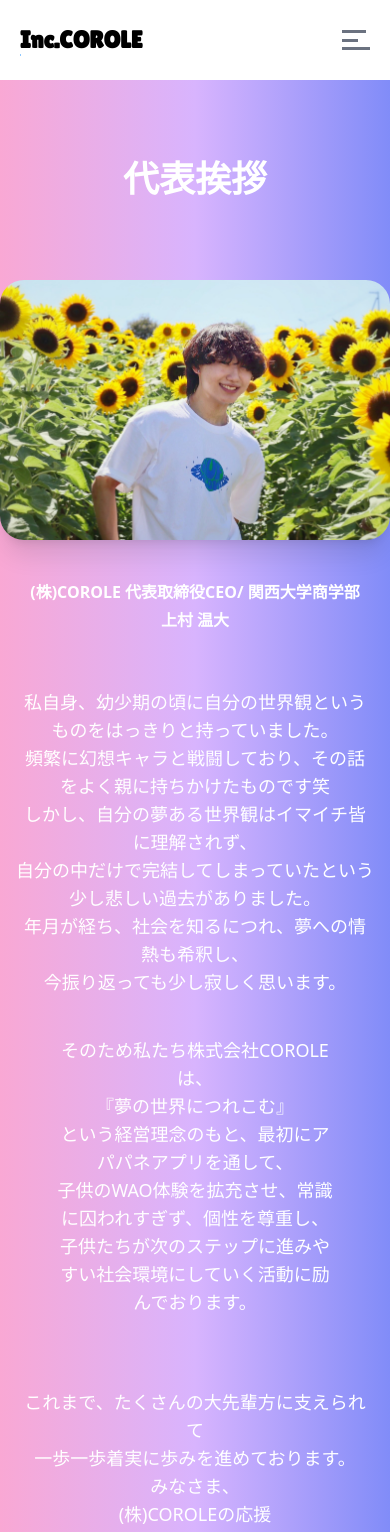
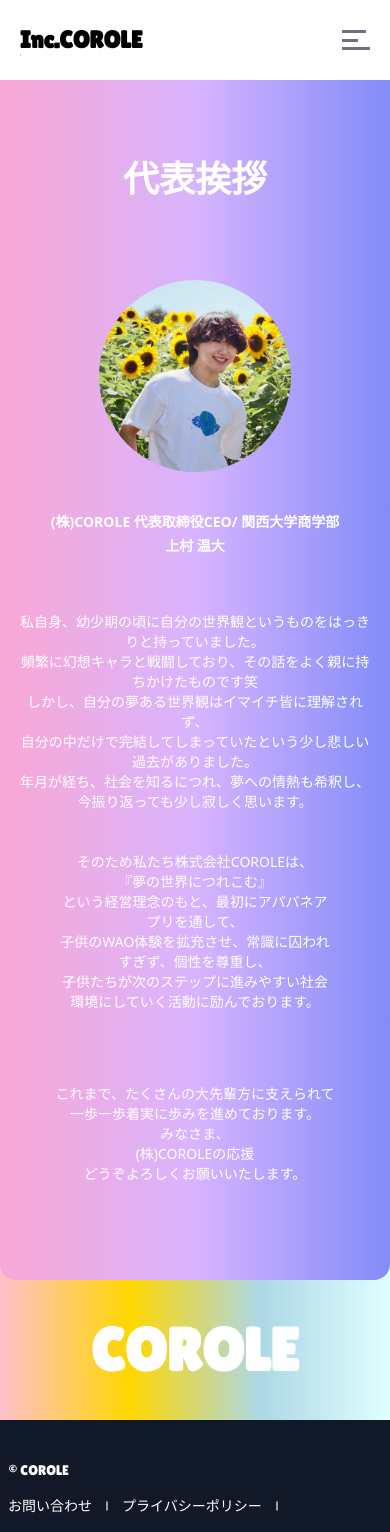
Before and after one commit to COROLE/home_page, a Next.js app: page /director in a window 390 px wide. Shown: the top 1532 px of the page. Built offline with nearby package versions, Linux system fonts and the light colour scheme.

Commit message:
change:アイコンの変更

```diff
--- a/components/Banner.tsx
+++ b/components/Banner.tsx
@@ -22,7 +22,7 @@
 
       <Container>
         <div className="text-white grid md:grid-cols-2 gap-20 place-items-center">
-          {/* left */}
+
           <div className="flex flex-col gap-6">
             <FadeIn>
               <h1 className="text-3xl lg:text-5xl xl:text-6xl font-bold tracking-tighter">
@@ -53,7 +53,6 @@
               </p>
             </FadeIn>
 
-            {/* right */}
           </div>
           <div className="w-full relative flex justify-center items-center gap-6">
             <motion.div
--- a/components/Content.tsx
+++ b/components/Content.tsx
@@ -2,7 +2,7 @@
 
 import React from 'react';
 import Image from 'next/image';
-import { FadeInFromLeft, FadeInFromRight, ScaleInImage } from './FadeIn';
+import FadeIn, { FadeInFromLeft, FadeInFromRight, ScaleInImage } from './FadeIn';
 import smileGirl from "../public/coroleIcon/smileGirl.png";
 import pocPoster from "../public/poster/pocPoster.png";
 
@@ -58,9 +58,9 @@
             </div>
           </FadeInFromLeft>
       ))}
-      <ScaleInImage src={pocPoster.src} alt="pocPoster" width={600} height={400} className="rounded-lg shadow-2xl" priority={true}></ScaleInImage>
-      <div className='mt-10'></div>
-
+            <div className='my-40 transform hover:scale-105 transition-transform duration-300'>
+      <ScaleInImage src={pocPoster.src} alt="pocPoster" width={1000} height={400} className="rounded-lg shadow-2xl" priority={true}></ScaleInImage>
+      </div>
       <div className='flex justify-center items-end mt-20'>
       <Image
                   src={smileGirl}
--- a/components/Greeting.tsx
+++ b/components/Greeting.tsx
@@ -10,28 +10,27 @@
         <h1 className="text-4xl font-bold text-white m-20">代表挨拶</h1>
       </FadeIn>
       <FadeIn>
+        <div className="rounded-full overflow-hidden w-48 h-48 md:rounded-3xl md:w-auto md:h-auto">
           <Image
             src={greeting}
             alt="greeting"
             width={400}
             height={500}
-          className="rounded-3xl shadow-xl md:px-3 md:rounded-lg"
+            className="w-full h-full object-cover transform hover:scale-105 transition-transform duration-300"
             priority
           />
+        </div>
       </FadeIn>
       <FadeIn>
-    <div className='flex flex-col text-white items-center justify-center font-sans font-semibold '>
-
-      <p className='mt-10 px-5'>(株)COROLE 代表取締役CEO/ 関西大学商学部</p>
-      <p className='mt-1
-      '>上村 温大</p>
+        <div className='flex flex-col text-white items-center justify-center font-sans font-semibold'>
+          <p className='mt-10 px-5 text-center text-sm md:text-base'>(株)COROLE 代表取締役CEO/ 関西大学商学部</p>
+          <p className='mt-1 text-center text-sm md:text-base'>上村 温大</p>
         </div>
       </FadeIn>
-
       <FadeIn>
         <div className="flex flex-col items-center justify-center gap-10 p-4 font-sans sm:px-3">
           <div className="w-full text-center">
-            <p className="text-white text-lg mt-10 font-sans">
+            <p className="text-white text-sm mt-10 md:text-lg font-sans">
               私自身、幼少期の頃に自分の世界観というものをはっきりと持っていました。<br />
               頻繁に幻想キャラと戦闘しており、その話をよく親に持ちかけたものです笑<br />
               しかし、自分の夢ある世界観はイマイチ皆に理解されず、<br />
@@ -39,7 +38,7 @@
               年月が経ち、社会を知るにつれ、夢への情熱も希釈し、<br />
               今振り返っても少し寂しく思います。
             </p>
-            <p className="text-white text-lg font-normal m-10 ">
+            <p className="text-white text-sm font-normal m-10 md:text-lg">
               そのため私たち株式会社COROLEは、<br />
               『夢の世界につれこむ』<br />
               という経営理念のもと、最初にアパパネアプリを通して、<br />
@@ -52,7 +51,7 @@
       <FadeIn>
         <div className="flex flex-row-reverse items-center justify-center gap-10 p-4 font-sans">
           <div className="w-full text-center">
-            <p className="text-white text-lg font-normal mb-20">
+            <p className="text-white text-sm font-normal mb-20 md:text-lg">
               これまで、たくさんの大先輩方に支えられて<br />
               一歩一歩着実に歩みを進めております。<br />
               みなさま、<br />
@@ -63,7 +62,7 @@
         </div>
       </FadeIn>
     </div>
-  )
+  );
 }
 
-export default Greeting
+export default Greeting;
```
Lines whose indentation alone changed are shown as unchanged.
